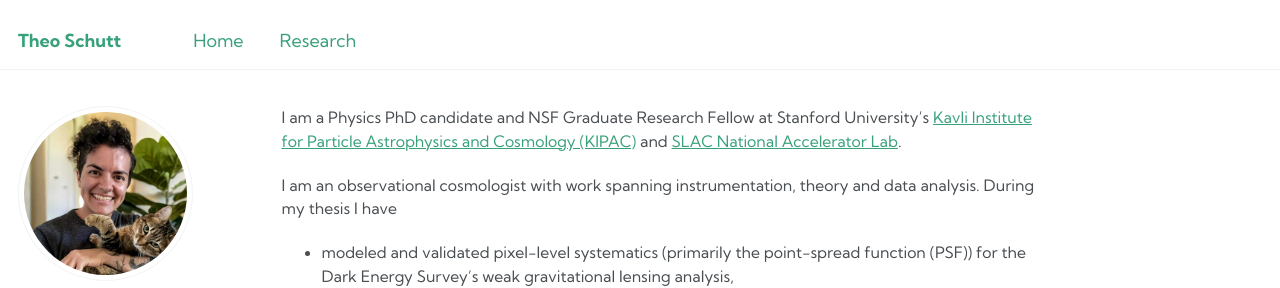
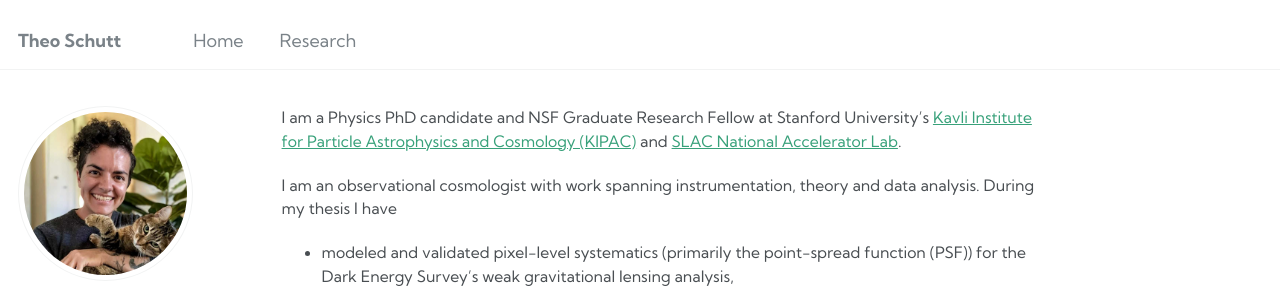
Before and after one commit to theoschutt/theoschutt.github.io, a Jekyll site: the page built from _pages/about.md, in a window 1280 px wide. Shown: the top 288 px of the page. Built offline with Jekyll 4.4.1, drawn with Linux system fonts in a browser that asks for light colours; some web fonts are replaced.

Commit message:
Update _variables.scss

```diff
--- a/_sass/_variables.scss
+++ b/_sass/_variables.scss
@@ -105,7 +105,7 @@ $xing-color                 : #006567;
 $link-color                 : $info-color;
 $link-color-hover           : mix(#000, $link-color, 25%);
 $link-color-visited         : mix(#fff, $link-color, 25%);
-$masthead-link-color        : $info-color;
+$masthead-link-color        : $primary-color;
 $masthead-link-color-hover  : $link-color-hover;
 
 
```
